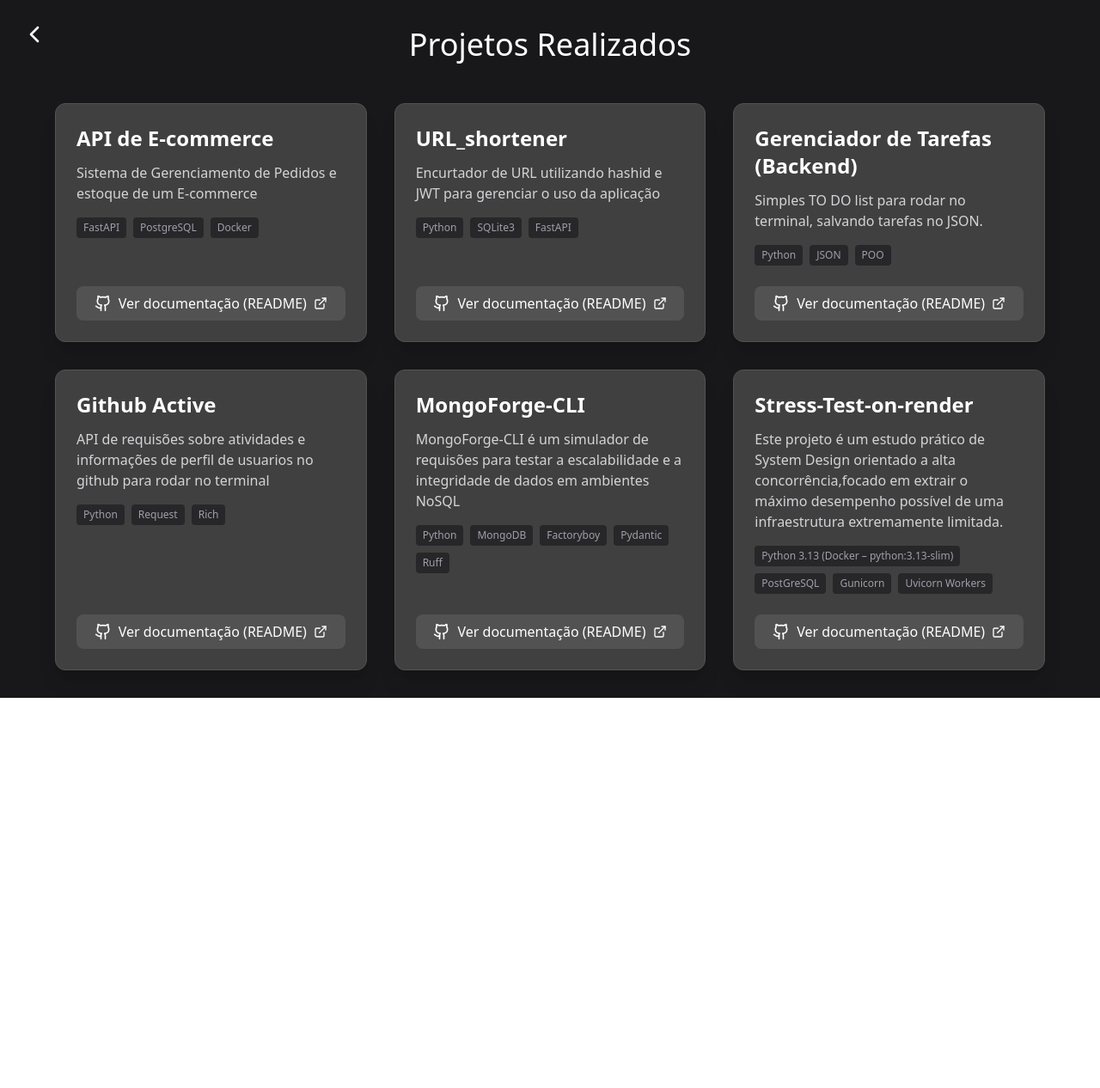
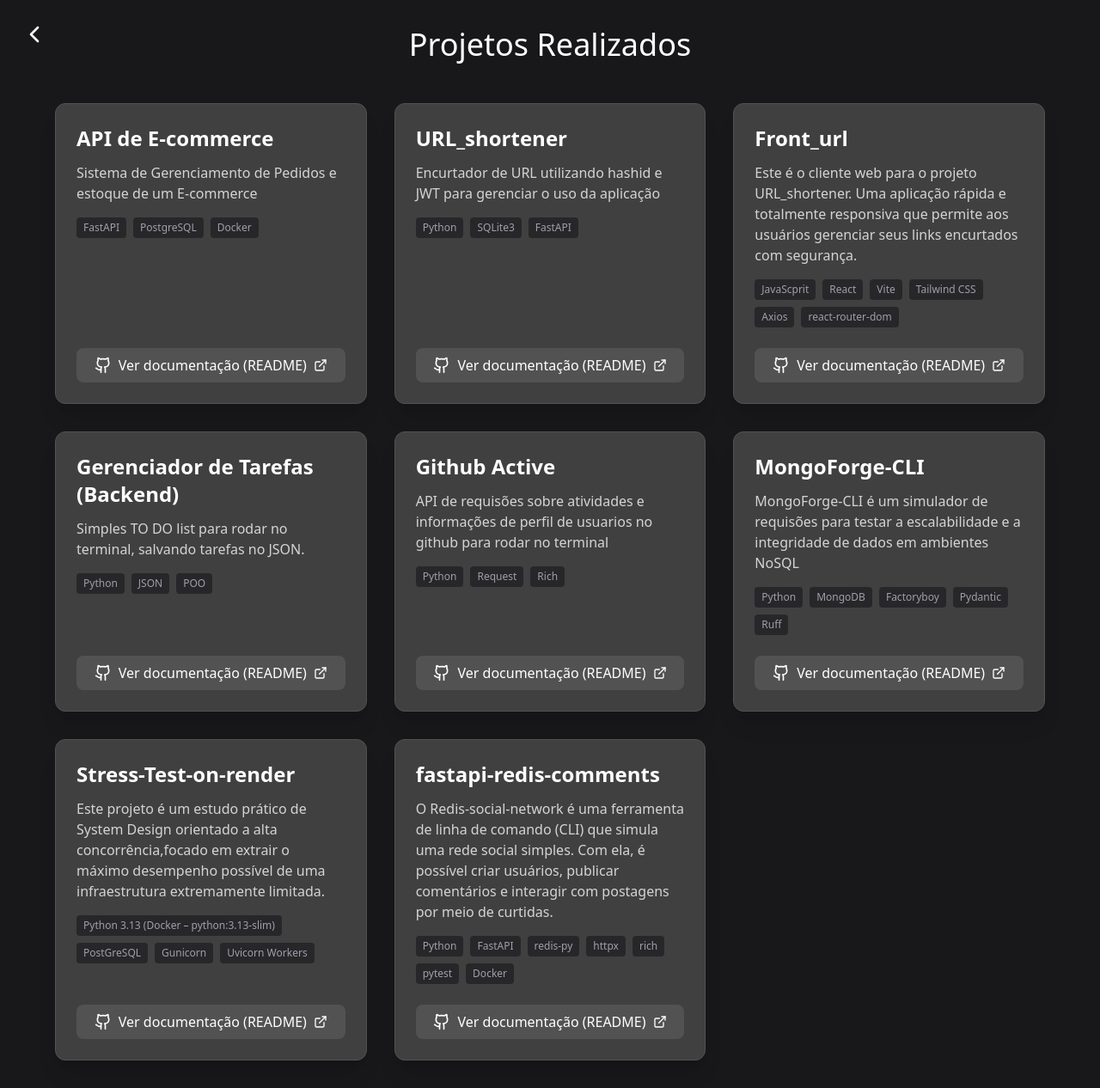
Before and after one commit to vitorhugo8899o-lgtm/Portifolio, a React (Vite) app: page /Projects in a window 1280 px wide. Shown: the whole page at 86% size. Before the commit the page ends 812 px from the top, so only its background shows below. Built offline with nearby package versions, Linux system fonts and the light colour scheme.

Commit message:
atualizando projetos

```diff
--- a/src/Pages/Project.jsx
+++ b/src/Pages/Project.jsx
@@ -17,6 +17,12 @@ const Projects = () => {
             descricao: "Encurtador de URL utilizando hashid e JWT para gerenciar o uso da aplicação",
             linkGithub: "https://github.com/vitorhugo8899o-lgtm/URL_shortener",
             tech: ["Python", "SQLite3", "FastAPI"]
+        },
+        {
+            titulo: "Front_url",
+            descricao: "Este é o cliente web para o projeto URL_shortener. Uma aplicação rápida e totalmente responsiva que permite aos usuários gerenciar seus links encurtados com segurança.",
+            linkGithub: "https://github.com/vitorhugo8899o-lgtm/Front_url",
+            tech: ["JavaScprit", "React", "Vite", "Tailwind CSS", "Axios", "react-router-dom"]
         },
         {
             titulo: "Gerenciador de Tarefas (Backend)",
@@ -41,6 +47,12 @@ const Projects = () => {
             descricao: "Este projeto é um estudo prático de System Design orientado a alta concorrência,focado em extrair o máximo desempenho possível de uma infraestrutura extremamente limitada.",
             linkGithub: "https://github.com/vitorhugo8899o-lgtm/Stress-Test-on-render",
             tech: ["Python 3.13 (Docker – python:3.13-slim)", "PostGreSQL", "Gunicorn", "Uvicorn Workers"]
+        },
+        {
+            titulo: "fastapi-redis-comments",
+            descricao: "O Redis-social-network é uma ferramenta de linha de comando (CLI) que simula uma rede social simples. Com ela, é possível criar usuários, publicar comentários e interagir com postagens por meio de curtidas.",
+            linkGithub: "https://github.com/vitorhugo8899o-lgtm/fastapi-redis-comments",
+            tech: ["Python", "FastAPI", "redis-py", "httpx", "rich", "pytest", "Docker"]
         }
     ];
 
```
